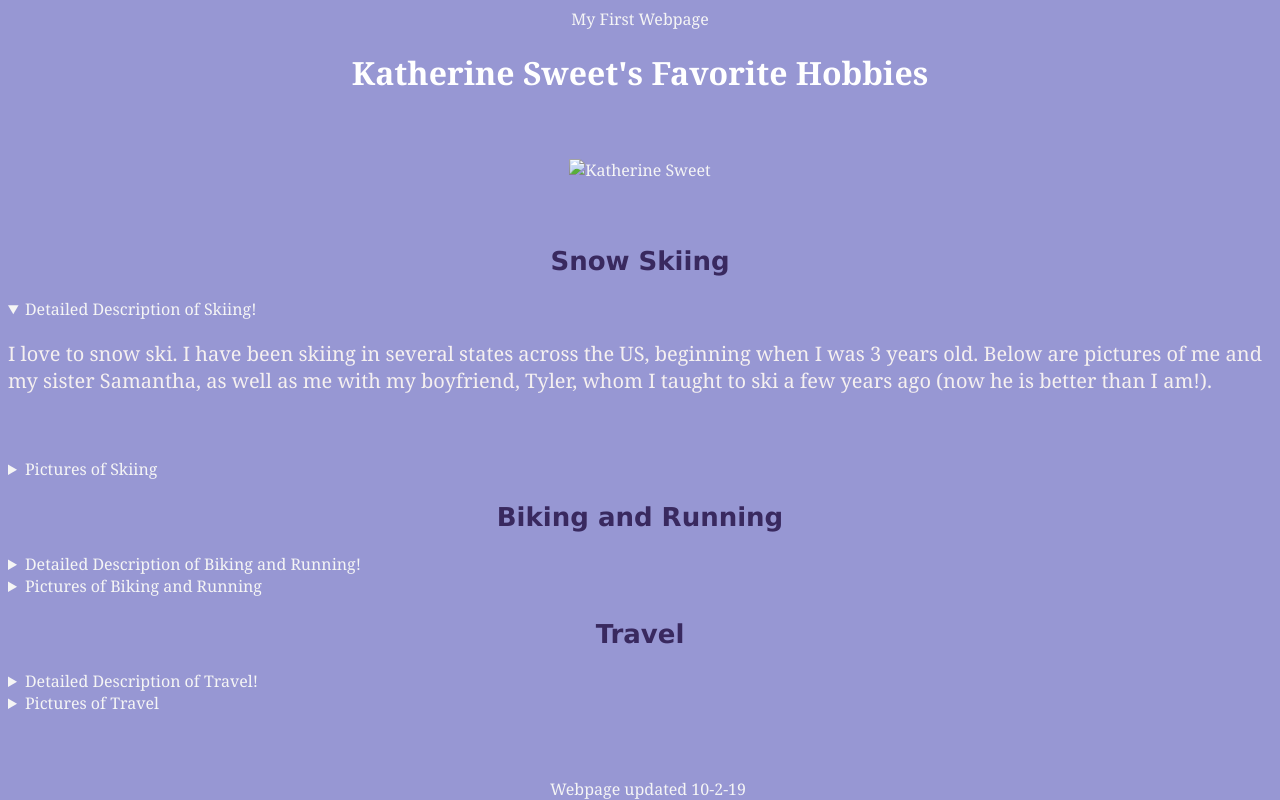
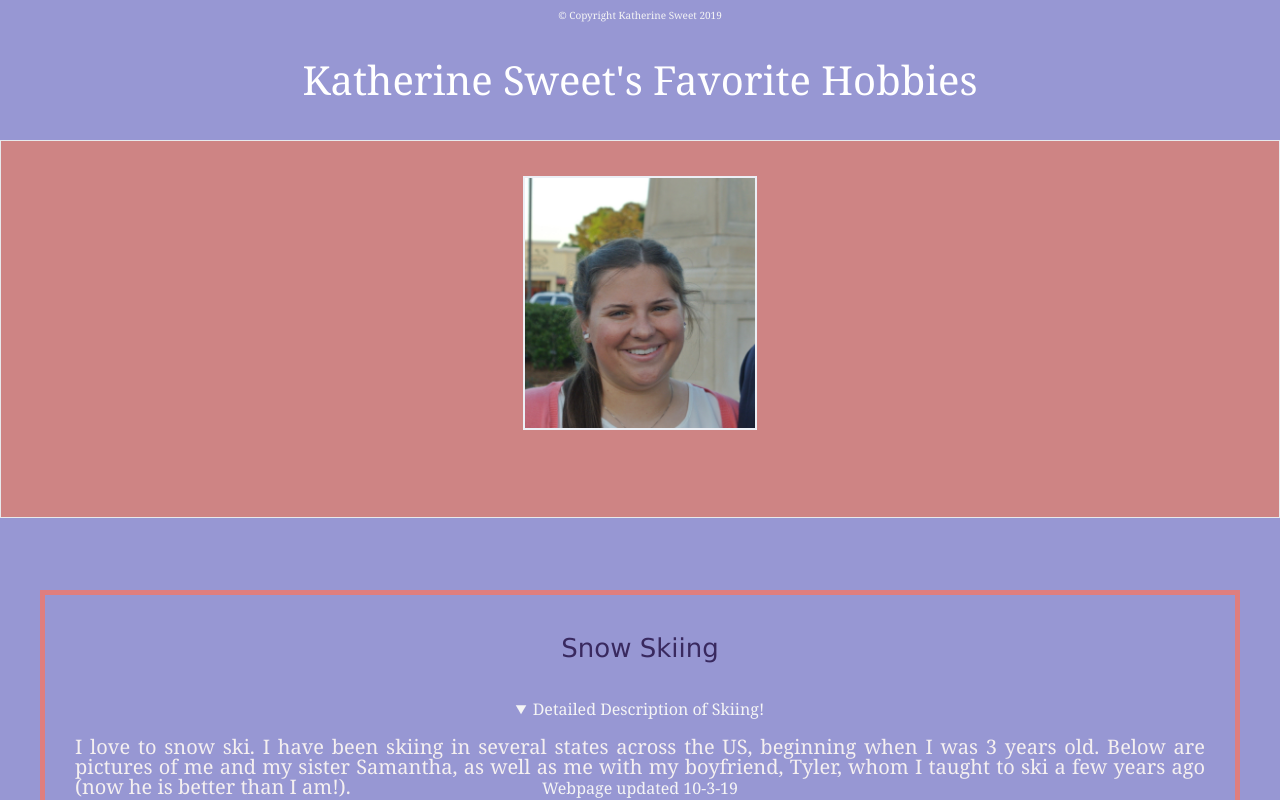
Before and after one commit to kesweet/html-me-something, a plain HTML site: page index.html in a window 1280 px wide. Both pictures are taken after a click on the heading "Detailed Description of Skiing!". Shown: the top 800 px of the page. Drawn offline with Linux system fonts and the light colour scheme.

Commit message:
Final version of the files was committed

```diff
--- a/index.html
+++ b/index.html
@@ -5,66 +5,37 @@
     <meta name="viewport" content="width=device-width, initial-scale=1.0">
     <meta http-equiv="X-UA-Compatible" content="ie=edge">
     <title>Document</title>
-    <style>
-    body {
-        background-color: rgb(151, 151, 211);
-        color: whitesmoke;
-        font-family: Cambria, Cochin, Georgia, Times, 'Times New Roman', serif;
-        text-align: left
-    }
-    h1 {
-        color: white;
-        font-family: Cambria, Cochin, Georgia, Times, 'Times New Roman', serif;
-        text-align: center
-    }
-    h2 {
-        color: rgb(57, 41, 95);
-        font-family: 'Lucida Sans', 'Lucida Sans Regular', 'Lucida Grande', 'Lucida Sans Unicode', Geneva, Verdana, sans-serif;
-        text-align: center;
-        font-size: 26px
-    }
-    p {
-        font-size: 20px;
-        color: rgb(245, 240, 240);
-        text-align: left;
-        font-family: Cambria, Cochin, Georgia, Times, 'Times New Roman', serif
-    }
-
-    footer {
-        position: fixed;
-        bottom: 0px;
-        font-size: 16px;
-        width: 100%;
-        text-align: center
-    }
-
-    </style>
+    <link rel="stylesheet" type="text/css" href="reset.css">
+    <link rel="stylesheet" type="text/css" href="styles.css">
 
 </head>
 
 <body>
+
     <footer>
         <br><br><br>
-        Webpage updated 10-2-19
+        Webpage updated 10-3-19
     </footer>
 
     <header align="center">
-        My First Webpage
+        <br>
+        &copy; Copyright Katherine Sweet 2019
     </header>
 
-    <main>
+
     <h1>
         Katherine Sweet's Favorite Hobbies
         <br><br>
     </h1>
 
-    <center>
+    <center id="first-picture">
         <img src="./images/Sweet.jpg" width="230" height="250" alt="Katherine Sweet">
     </center>
 
     <br><br>
 
-    <h2>
+    <main>
+    <h2 class="section-headings">
         Snow Skiing
     </h2>
 
@@ -77,19 +48,24 @@
             I love to snow ski. I have been skiing in several states across the US, beginning when I was 3 years old. Below are pictures of me and my sister Samantha, as well as me with my boyfriend, Tyler, whom I taught to ski a few years ago (now he is better than I am!).
         </p>
         </article>
-        <br><br>
     </details>
 
     <details>
         <summary>
             Pictures of Skiing
          </summary>
-         <img src="./images/Snow Skiing1.jpg" width="230" height="250" alt="My sister and I skiing when we were little">
-         <img src="./images/Snow Skiing2.jpg" width="320" height="250" alt="Me learning how to snowboard for the first time. I spent my whole childhood skiing and didn't try to snowboard until I was 20!">
+
+         <!-- <div> -->
+            <img src="./images/Snow Skiing1.jpg" width="230" height="250" alt="My sister and I skiing when we were little">
+         <!-- </div> -->
+
+         <!-- <div> -->
+            <img src="./images/Snow Skiing2.jpg" width="320" height="250" alt="Me learning how to snowboard for the first time. I spent my whole childhood skiing and didn't try to snowboard until I was 20!">
+        <!-- </div> -->
     </details>
 
 
-    <h2>
+    <h2 class="section-headings">
         Biking and Running
     </h2>
 
@@ -108,12 +84,19 @@
         <summary>
             Pictures of Biking and Running
         </summary>
-        <img src="./images/Biking1.jpeg" width="270" height="250" alt="Moon and I biking through Forest Park">
-        <img src="./images/Biking2.jpeg" width="230" height="250" alt="Moon swimming at the park in the middle of a long run">
+
+        <!-- <div> -->
+
+            <img src="./images/Biking1.jpeg" width="270" height="250" alt="Moon and I biking through Forest Park">
+        <!-- </div> -->
+
+        <!-- <div> -->
+            <img src="./images/Biking2.jpeg" width="230" height="250" alt="Moon swimming at the park in the middle of a long run">
+        <!-- </div> -->
     </details>
 
 
-    <h2>
+    <h2 class="section-headings">
         Travel
     </h2>
 
--- /dev/null
+++ b/reset.css
@@ -0,0 +1,48 @@
+/* http://meyerweb.com/eric/tools/css/reset/
+   v2.0 | 20110126
+   License: none (public domain)
+*/
+
+html, body, div, span, applet, object, iframe,
+h1, h2, h3, h4, h5, h6, p, blockquote, pre,
+a, abbr, acronym, address, big, cite, code,
+del, dfn, em, img, ins, kbd, q, s, samp,
+small, strike, strong, sub, sup, tt, var,
+b, u, i, center,
+dl, dt, dd, ol, ul, li,
+fieldset, form, label, legend,
+table, caption, tbody, tfoot, thead, tr, th, td,
+article, aside, canvas, details, embed,
+figure, figcaption, footer, header, hgroup,
+menu, nav, output, ruby, section, summary,
+time, mark, audio, video {
+	margin: 0;
+	padding: 0;
+	border: 0;
+	font-size: 100%;
+	font: inherit;
+	vertical-align: baseline;
+}
+/* HTML5 display-role reset for older browsers */
+article, aside, details, figcaption, figure,
+footer, header, hgroup, menu, nav, section {
+	display: block;
+}
+body {
+	line-height: 1;
+}
+ol, ul {
+	list-style: none;
+}
+blockquote, q {
+	quotes: none;
+}
+blockquote:before, blockquote:after,
+q:before, q:after {
+	content: '';
+	content: none;
+}
+table {
+	border-collapse: collapse;
+	border-spacing: 0;
+}
--- /dev/null
+++ b/styles.css
@@ -0,0 +1,85 @@
+
+    body {
+        background-color: rgb(151, 151, 211);
+        color: whitesmoke;
+        font-family: Cambria, Cochin, Georgia, Times, 'Times New Roman', serif;
+        text-align: left
+    }
+    main {
+        border-style: solid;
+        border-width: 5px;
+        border-color: rgb(223, 126, 126);
+        margin-left: 40px;
+        margin-right: 40px;
+        margin-top: 40px;
+        padding-top: 40px;
+        margin-bottom: 40px;
+    }
+    header {
+        font-size: 10px;
+        margin-top: 0px;
+        text-align: center;
+    }
+    h1 {
+        color: white;
+        font-family: Cambria, Cochin, Georgia, Times, 'Times New Roman', serif;
+        text-align: center;
+        font-size: 40px;
+        margin-top: 40px;
+    }
+    h2 {
+        color: rgb(57, 41, 95);
+        font-family: 'Lucida Sans', 'Lucida Sans Regular', 'Lucida Grande', 'Lucida Sans Unicode', Geneva, Verdana, sans-serif;
+        text-align: center;
+        font-size: 26px;
+    }
+    p {
+        font-size: 20px;
+        color: rgb(245, 240, 240);
+        margin-top: 20px;
+        margin-bottom: 0px;
+        padding-left: 30px;
+        padding-right: 30px;
+        text-align: justify;
+        font-family: Cambria, Cochin, Georgia, Times, 'Times New Roman', serif
+    }
+
+    footer {
+        position: fixed;
+        bottom: 0px;
+        font-size: 16px;
+        width: 100%;
+        text-align: center;
+        margin-bottom: 4px;
+    }
+
+    h2.section-headings {
+        color: rgb(57, 41, 95);
+        font-family: 'Lucida Sans', 'Lucida Sans Regular', 'Lucida Grande', 'Lucida Sans Unicode', Geneva, Verdana, sans-serif;
+        text-align: center;
+        font-size: 26px
+    }
+
+    div {
+        padding-top: 50px;
+        padding-right: 30px;
+        padding-bottom: 50px;
+        padding-left: 80px;
+      }
+
+    #first-picture {
+        padding:5px;
+        border:1px solid #e7e9ec;
+        background-color:rgb(206, 132, 132);
+    }
+
+    img {
+        border:2px solid #eceff5;
+        margin: 30px 50px 80px 50px
+    }
+
+    details {
+        text-align: center;
+        margin-top: 40px;
+        margin-bottom: 40px;
+    }
```
Also changed, not shown: images/Biking1.jpeg (added), images/Biking2.jpeg (added), images/Snow Skiing1.jpg (added), images/Snow Skiing2.jpg (added), images/Sweet.jpg (added), images/Travel1.jpg (added), images/Travel2.jpeg (added), images/Travel3.jpeg (added), images/Travel4.jpeg (added), 4 other files.
